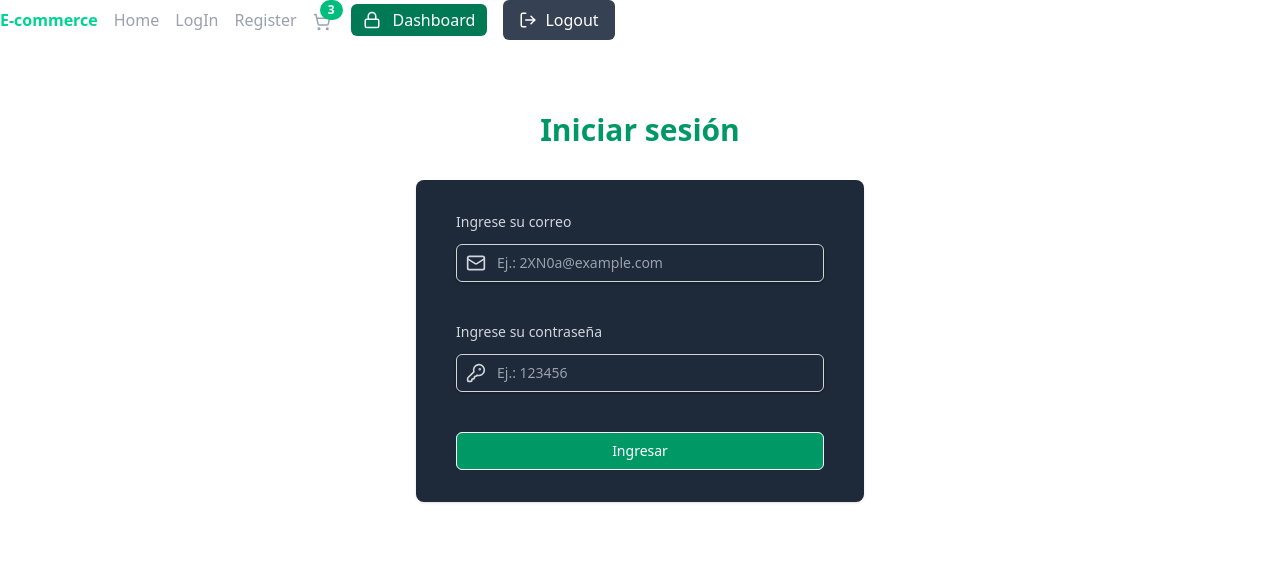
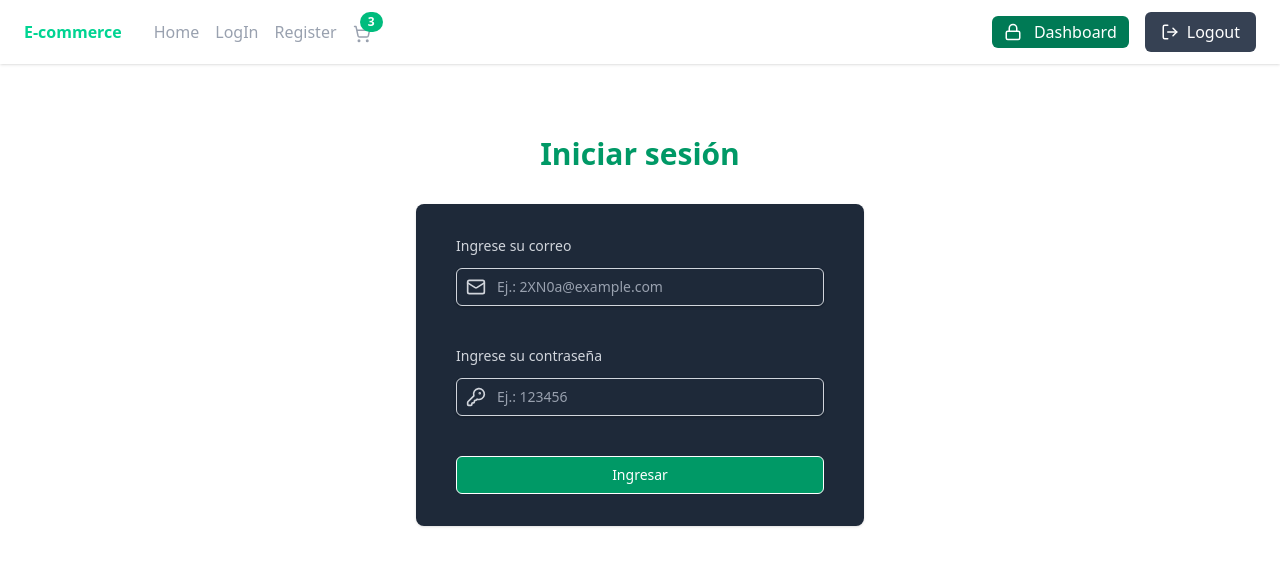
Before and after one commit to maytaborda/E-commerce-tpi, a React (Vite) app: page /login in a window 1280 px wide. Shown: the top 566 px of the page. Built offline with nearby package versions, Linux system fonts and the light colour scheme.

Commit message:
actualizaciones

```diff
--- a/src/components/AuthStatus.jsx
+++ b/src/components/AuthStatus.jsx
@@ -1,31 +1,27 @@
-import { LogIn, UserPlus2 } from "lucide-react";
-import { LogOut } from "lucide-react";
-import React, { useState } from 'react'
-import { Link } from 'react-router-dom';
+import { Link } from 'react-router-dom'
+import { useState } from 'react'
+import { LogIn, LogOut, UserPlus } from 'lucide-react'
 
 const AuthStatus = ({ user = true }) => {
     const [login, setLogin] = useState(true)
 
-    return user ? (<button
-        className="bg-gray-700 hover:bg-600 text-white py-2 px-4 rounded-md flex items-center transition duration-300 ease-in-out"
-        onClick={() => setLogin(!login)}
-    >
-        <LogOut size={18} />
-        <span className="hidden sm:inline ml-2">Logout</span>
-    </button>) : <>
-    <>
-        <Link to={"/signup"} className='bg-emerald-600 hover:bg-emerald-700 text-white py-2 px-4 rounded-md flex items-center transition duration-300 ease-in-out' onClick={()=>setLogin(!login)}>
-        <UserPlus2 className="mr-2" size={18} />
-        Sign Up
-        </Link>
-        <Link to={"/login"} className='bg-gray-700 hover:bg-gray-600 text-white py-2 px-4 rounded-md flex items-center transition duration-300 ease-in-out'>
-        <LogIn  size={18} className="mr-2"/>
-        Log In
-        </Link>
-    </>
-    </>
+    return user ? (
+        <button className="bg-gray-700 hover:bg-600 text-white py-2 px-4 rounded-md flex items-center transition duration-300 ease-in-out"
+                onClick={() => setLogin(!login)}>
+            <LogOut size={18} />
+            <span className="hiden sm:inline ml-2">Logout</span>
+        </button>) : ( <>
+            <Link to={'/signup'} className="bg-emerald-600 hover:bg-emerald-700 text-white py-2 px-4 rounded-md flex items-center transition duration-300 ease-in-out"
+            onClick={() => setLogin(!login)}>
+                <UserPlus className="mr-2" size={18} />
+                Sign Up
+            </Link>
+            <Link to={'/login'} className="bg-gray-700 hover:bg-emerald-600 text-white py-2 px-4 rounded-md flex items-center transition duration-300 ease-in-out">
+                <UserPlus className="mr-2" size={18} />
+                <LogIn className='mr-2' size={18} />
+            </Link>
+        </>
+    );
 }
 
-
-
 export default AuthStatus
--- a/src/components/Navbar.jsx
+++ b/src/components/Navbar.jsx
@@ -4,16 +4,22 @@
 import AuthStatus from "./AuthStatus";
 
 const Navbar = () => {
-    const user= true;
-    const cart = ["mouse", "keyboard", "monitor"];
-    const isAdmin = true;
+    const user = true
+    const cart = ['pc', 'mouse', 'teclado']
+    const isAdmin = true
+
     return (
-        <nav className="flex flex-wrap place-items-center gap-4">
-            <NavbarBase user={user} cart={cart}/>
-            <Dashboard isAdmin={isAdmin}/>
-            <AuthStatus user={user}/>
+        <nav className="flex justify-between items-center px-6 py-3 bg-white shadow">
+            <div className="flex items-center gap-8">
+                <NavbarBase user={user} cart={cart} />
+            </div>
+
+            <div className="flex items-center gap-4">
+                <Dashboard isAdmin={isAdmin} />
+                <AuthStatus user={user} />
+            </div>
         </nav>
     );
-};
+}
 
-export default Navbar;
+export default Navbar
--- a/src/pages/HomePage.jsx
+++ b/src/pages/HomePage.jsx
@@ -1,9 +1,7 @@
+import CategoriesList from "../components/CategoriesList";
+
 const HomePage = () => {
-    return (
-    <div>
-        <h1>Home Page</h1>
-    </div>
-    );
-}
+    return (<CategoriesList />);
+};
 
 export default HomePage;
```
